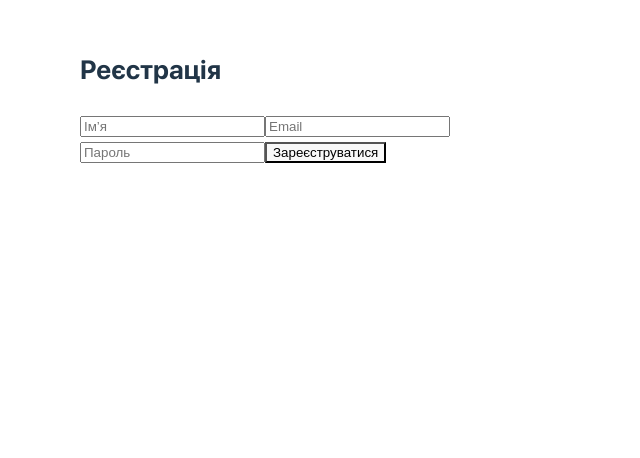
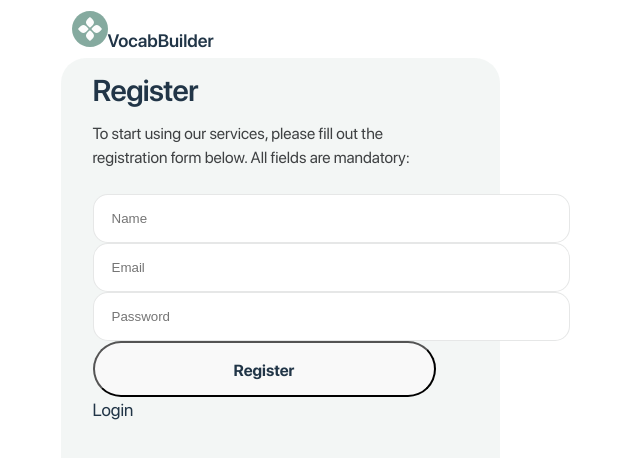
Before and after one commit to haydaycher/vocabbuilderapp, a React (Vite) app: page /register in a window 1280 px wide. Shown: the top 458 px of the page, without its empty margins (360-1000 px from the left). Built offline with nearby package versions, Linux system fonts and the light colour scheme.

Commit message:
start editing RegisterPage

```diff
--- a/src/pages/RegisterPage/RegisterPage.jsx
+++ b/src/pages/RegisterPage/RegisterPage.jsx
@@ -2,6 +2,7 @@ import { useState } from "react";
 import { register } from "../../api/auth";
 import { useNavigate } from "react-router-dom";
 import { useAuth } from "../../context/AuthContext";
+import css from "./RegisterPage.module.css";
 
 const RegisterPage = () => {
   const navigate = useNavigate();
@@ -25,12 +26,29 @@ const RegisterPage = () => {
   };
 
   return (
-    <div style={{ maxWidth: 400, margin: "50px auto" }}>
-      <h2>Реєстрація</h2>
-      <form onSubmit={handleSubmit}>
+    <section>
+      <div className={css.register_bg}>
+        <div className={css.logo_wrapper}>
+          <svg className={css.logo_svg} width="40" height="40">
+            <use href="/src/assets/icons/sprite.svg#icon-favicon-mobile" />
+          </svg>
+
+          <span className={css.logo_text}>VocabBuilder</span>
+        </div>
+      </div>
+      <div className={css.register_container}>
+        <div className={css.register_head_wrapper}>
+          <h2 className={css.register_h}>Register</h2>
+          <p className={css.register_p}>
+            To start using our services, please fill out the registration form
+            below. All fields are mandatory:
+          </p>
+        </div>
+        <div className={css.register_input_wrapper}>
+          <form className={css.form_register} onSubmit={handleSubmit}>
             <input
               name="name"
-          placeholder="Ім’я"
+              placeholder="Name"
               value={form.name}
               onChange={handleChange}
               required
@@ -46,15 +64,21 @@ const RegisterPage = () => {
             <input
               type="password"
               name="password"
-          placeholder="Пароль"
+              placeholder="Password"
               value={form.password}
               onChange={handleChange}
               required
             />
-        <button type="submit">Зареєструватися</button>
           </form>
+          <button className={css.register_btn} type="submit">
+            Register
+          </button>
+          <a>Login</a>
+        </div>
+
         {error && <p style={{ color: "red" }}>{error}</p>}
       </div>
+    </section>
   );
 };
 
--- a/src/pages/RegisterPage/RegisterPage.module.css
+++ b/src/pages/RegisterPage/RegisterPage.module.css
@@ -1,3 +1,79 @@
-.container {
-  padding: 20px;
+.register_container {
+  padding: 16px 32px;
+  border-radius: 25px 25px 0 0;
+  width: 375px;
+  height: 549px;
+  background: rgba(133, 170, 159, 0.1);
 }
+
+.register_head_wrapper {
+  gap: 16px;
+  width: 343px;
+  height: 120px;
+}
+
+.register_h {
+  margin: 0;
+  font-family: var(--font-family);
+  font-weight: 600;
+  font-size: 30px;
+  line-height: 107%;
+  letter-spacing: -0.02em;
+  color: var(--black);
+}
+
+.register_p {
+  font-family: var(--font-family);
+  font-weight: 400;
+  font-size: 16px;
+  line-height: 150%;
+  color: rgba(18, 20, 23, 0.8);
+}
+.register_input_wrapper {
+  width: 343px;
+  height: 196px;
+}
+
+.register_btn {
+  background: 85AA9F;
+  border-radius: 30px;
+  padding: 16px 139px;
+  width: 343px;
+  height: 56px;
+  font-family: var(--font-family);
+  font-weight: 700;
+  font-size: 16px;
+  line-height: 150%;
+  color: var(--white);
+}
+.form_register {
+  gap: 14px;
+}
+.form_register input {
+  border: 1px solid rgba(18, 20, 23, 0.1);
+  border-radius: 15px;
+  padding: 16px 280px 16px 18px;
+
+  background-color: none;
+}
+
+.logo_wrapper {
+  padding: 11px;
+  margin: 0;
+  gap: 16px;
+  width: 182px;
+  height: 36px;
+}
+
+.logo_svg {
+  width: 36px;
+  height: 36px;
+}
+
+.logo_text {
+  font-family: var(--font-family);
+  font-weight: 600;
+  font-size: 18px;
+  line-height: 133%;
+  color: var(--black);
+}
```
Lines whose indentation alone changed are shown as unchanged.
